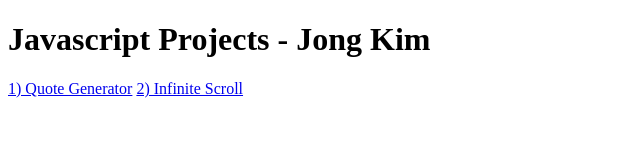
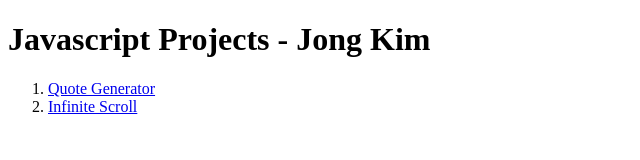
Before and after one commit to RoyalOttoc/Js_projects, a plain HTML site: page index.html in a window 1280 px wide. Shown: the whole page, without its empty margins (0-640 px from the left). Drawn offline with Linux system fonts and the light colour scheme.

Commit message:
add list

```diff
--- a/index.html
+++ b/index.html
@@ -1,18 +1,21 @@
 <!DOCTYPE html>
 <html lang="en">
+  <head>
+    <meta charset="UTF-8" />
+    <meta http-equiv="X-UA-Compatible" content="IE=edge" />
+    <meta name="viewport" content="width=device-width, initial-scale=1.0" />
+    <title>Document</title>
+  </head>
 
-<head>
-    <meta charset="UTF-8">
-    <meta http-equiv="X-UA-Compatible" content="IE=edge">
-    <meta name="viewport" content="width=device-width, initial-scale=1.0">
-    <title>Document</title>
-</head>
-
-<body>
+  <body>
     <h1>Javascript Projects - Jong Kim</h1>
-    <a href="./quote-generator/index.html">1) Quote Generator</a>
-    <a href="./infinite-scroll/index.html">2) Infinite Scroll</a>
-
-</body>
-
+    <ol>
+      <li>
+        <a href="./quote-generator/index.html">Quote Generator</a>
+      </li>
+      <li>
+        <a href="./infinite-scroll/index.html">Infinite Scroll</a>
+      </li>
+    </ol>
+  </body>
 </html>
```
Also changed, not shown: 1 other file.
